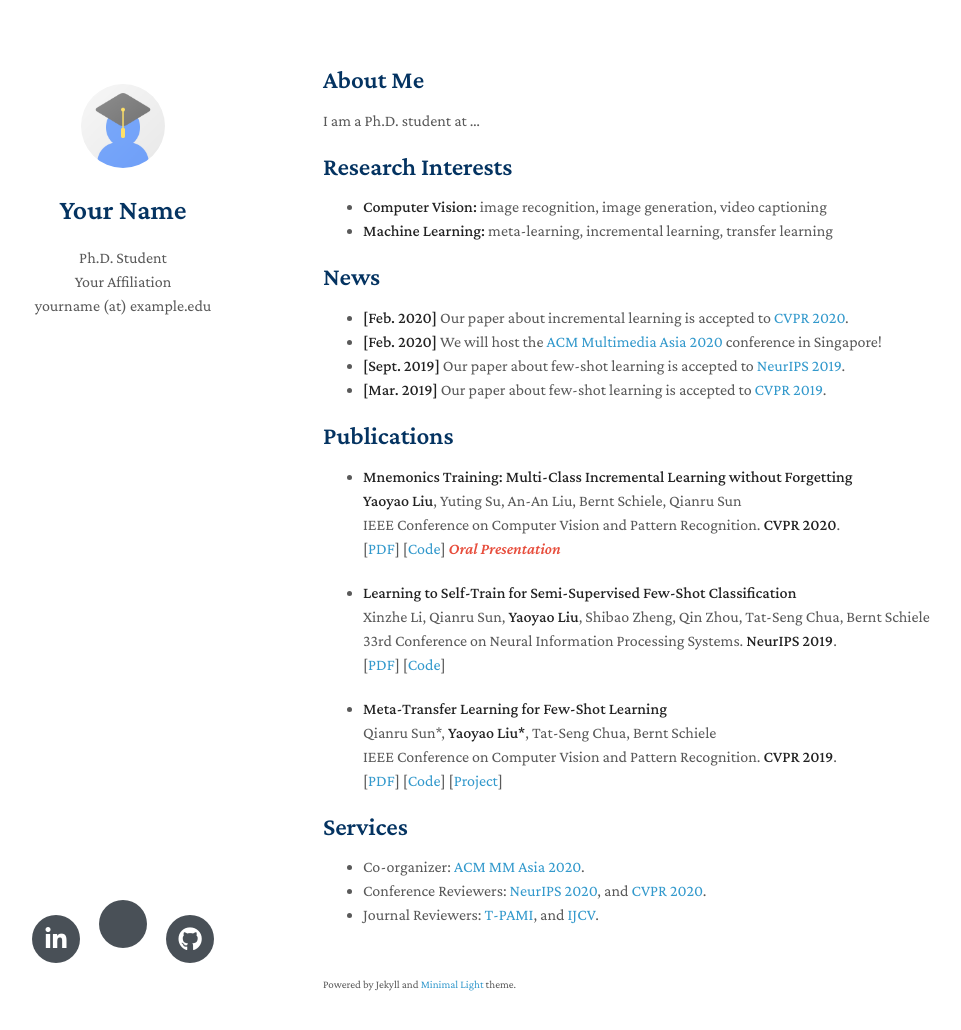
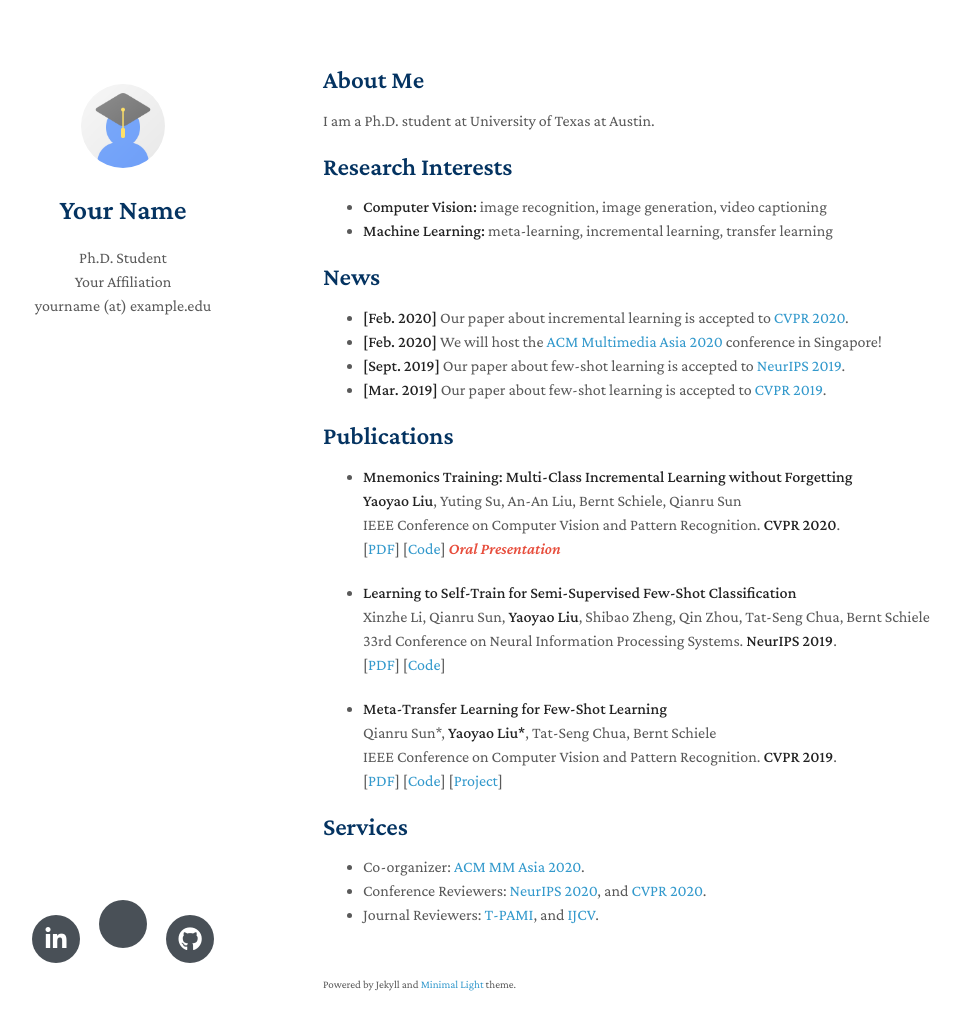
Before and after one commit to Crystal-ng/Crystal-ng.github.io, a Jekyll site: the page built from index.md, in a window 1280 px wide and 1065 px high. Shown: the top 1030 px of the window, without its empty margins (147-1108 px from the left). Built offline with Jekyll 4.4.1, drawn with Linux system fonts in a browser that asks for light colours; nearby versions of some CDN libraries; a style sheet for code colours, icons or effects is not loaded; our own code applies the rules of GitHub Pages for plain Markdown files.

Commit message:
Update index.md

```diff
--- a/index.md
+++ b/index.md
@@ -4,7 +4,7 @@ layout: homepage
 
 ## About Me
 
-I am a Ph.D. student at ...
+I am a Ph.D. student at University of Texas at Austin.
 
 ## Research Interests
 
```
